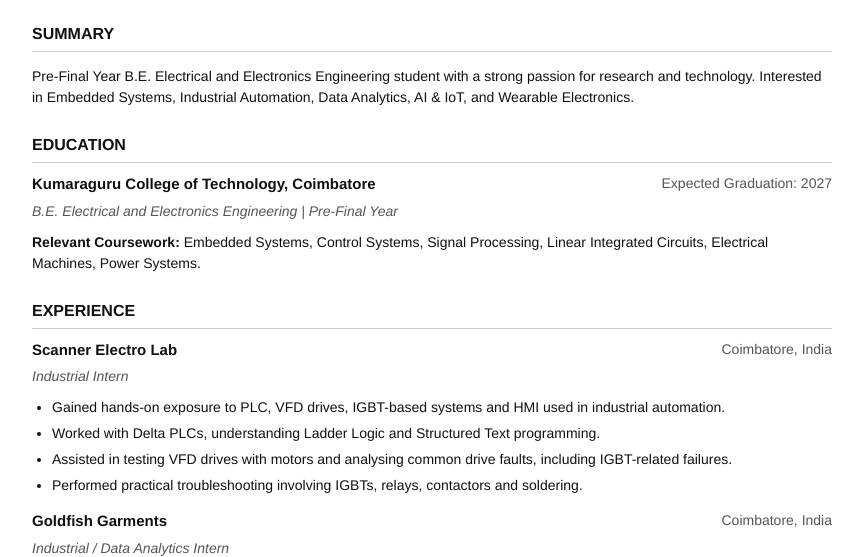
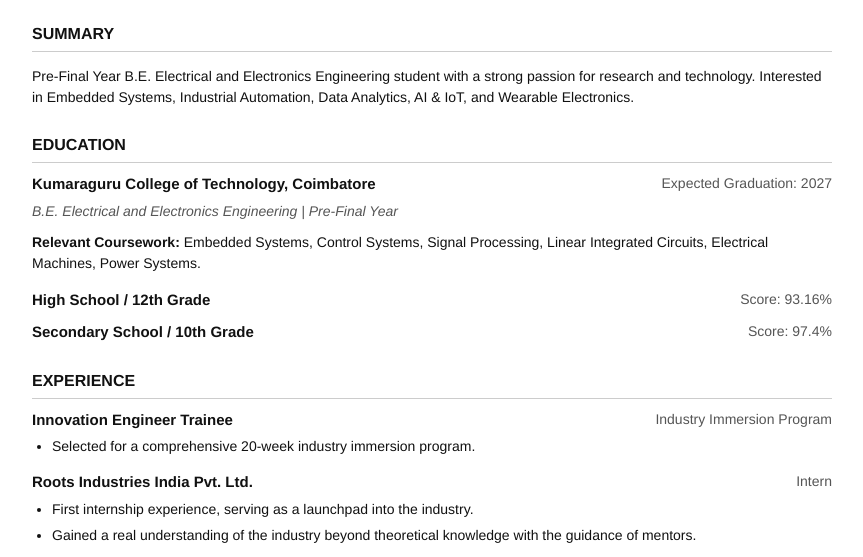
Before and after one commit to Ayeshajumana/Ayeshajumana.github.io, a plain HTML site: page resume.html in a window 1280 px wide. Shown: the part 171-728 px from the top of the page, without its empty margins (208-1071 px from the left). Drawn offline with Linux system fonts and the light colour scheme.

Commit message:
Update resume.html

```diff
--- a/resume.html
+++ b/resume.html
@@ -74,9 +74,36 @@
             <span class="date">Expected Graduation: 2027</span>
         </h3>
         <h4>B.E. Electrical and Electronics Engineering | Pre-Final Year</h4>
-        <p style="font-size: 14px; margin-top: 5px;"><strong>Relevant Coursework:</strong> Embedded Systems, Control Systems, Signal Processing, Linear Integrated Circuits, Electrical Machines, Power Systems.</p>
+        <p style="font-size: 14px; margin-top: 5px; margin-bottom: 15px;"><strong>Relevant Coursework:</strong> Embedded Systems, Control Systems, Signal Processing, Linear Integrated Circuits, Electrical Machines, Power Systems.</p>
+
+        <h3 style="margin-top: 15px;">
+            <span>High School / 12th Grade</span>
+            <span class="date">Score: 93.16%</span>
+        </h3>
+
+        <h3 style="margin-top: 10px;">
+            <span>Secondary School / 10th Grade</span>
+            <span class="date">Score: 97.4%</span>
+        </h3>
 
         <h2>Experience</h2>
+        <h3>
+            <span>Innovation Engineer Trainee</span>
+            <span class="date">Industry Immersion Program</span>
+        </h3>
+        <ul>
+            <li>Selected for a comprehensive 20-week industry immersion program.</li>
+        </ul>
+
+        <h3>
+            <span>Roots Industries India Pvt. Ltd.</span>
+            <span class="date">Intern</span>
+        </h3>
+        <ul>
+            <li>First internship experience, serving as a launchpad into the industry.</li>
+            <li>Gained a real understanding of the industry beyond theoretical knowledge with the guidance of mentors.</li>
+        </ul>
+
         <h3>
             <span>Scanner Electro Lab</span>
             <span class="date">Coimbatore, India</span>
@@ -123,8 +150,9 @@
 
         <h2>Achievements & Volunteering</h2>
         <ul>
+            <li>Awarded the Mahatma Gandhi Scholarship for 2 consecutive years for academic achievement.</li>
+            <li>Infosys STEM Scholar.</li>
             <li>All India Rank 3 in a national-level competition.</li>
-            <li>Infosys STEM Scholar.</li>
             <li>NSS Volunteer - participated in community-oriented initiatives including Polio Immunization Campaign.</li>
         </ul>
     </div>
```
